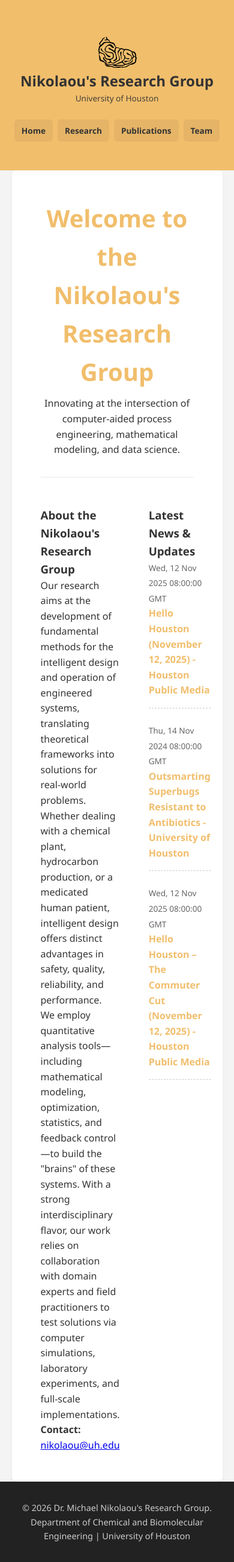
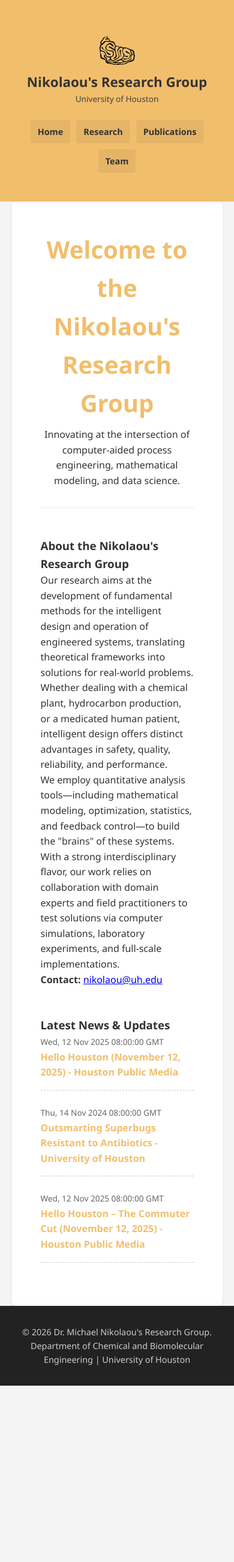
Before and after one commit to GALGAT/nikolaou-lab, a Jekyll site: the page built from index.html, in a window 390 px wide. Shown: the whole page at 60% size. Built offline with Jekyll 4.4.1, drawn with Linux system fonts in a browser that asks for light colours; after the commit the page ends 2310 px from its top, so only the background shows below that.

Commit message:
Enhance mobile responsiveness with media queries
Added media queries for mobile responsiveness, including styles for header, navigation, and homepage sections.

```diff
--- a/css/style.css
+++ b/css/style.css
@@ -376,3 +376,67 @@ footer {
         width: 140px; /* Scaled for phone screens */
     }
 }
+/* --- Final Mobile Responsiveness --- */
+@media (max-width: 768px) {
+    /* 1. Center Header & Stack Logo/Text */
+    .header-content {
+        flex-direction: column;
+        align-items: center;
+        padding: 1.5rem 0;
+    }
+
+    .logo-wrapper {
+        flex-direction: column;
+        text-align: center;
+        margin-bottom: 1.5rem;
+    }
+
+    .header-logo {
+        height: 60px; /* Prevents the logo from taking up the whole screen */
+        margin-bottom: 0.5rem;
+    }
+
+    .logo-text h1 {
+        font-size: 1.4rem; /* Keeps the title from wrapping awkwardly */
+    }
+
+    /* 2. Center Navigation and make them look like buttons */
+    nav {
+        display: flex;
+        justify-content: center;
+        flex-wrap: wrap;
+        margin-left: 0;
+        gap: 10px;
+    }
+
+    nav a {
+        margin: 0;
+        padding: 8px 12px;
+        background: rgba(0, 0, 0, 0.05); /* Subtle button feel */
+        border-radius: 4px;
+        font-size: 0.9rem;
+    }
+
+    /* 3. Stack Homepage Sections: About on top of News */
+    .homepage-grid {
+        display: flex;
+        flex-direction: column;
+        gap: 3rem;
+    }
+
+    /* 4. Fix Research & Team Cards */
+    .research-grid {
+        grid-template-columns: 1fr;
+    }
+
+    .pi-profile {
+        flex-direction: column;
+        align-items: center;
+        text-align: center;
+    }
+
+    .pi-photo img {
+        width: 150px;
+        margin-bottom: 1rem;
+    }
+}
```
